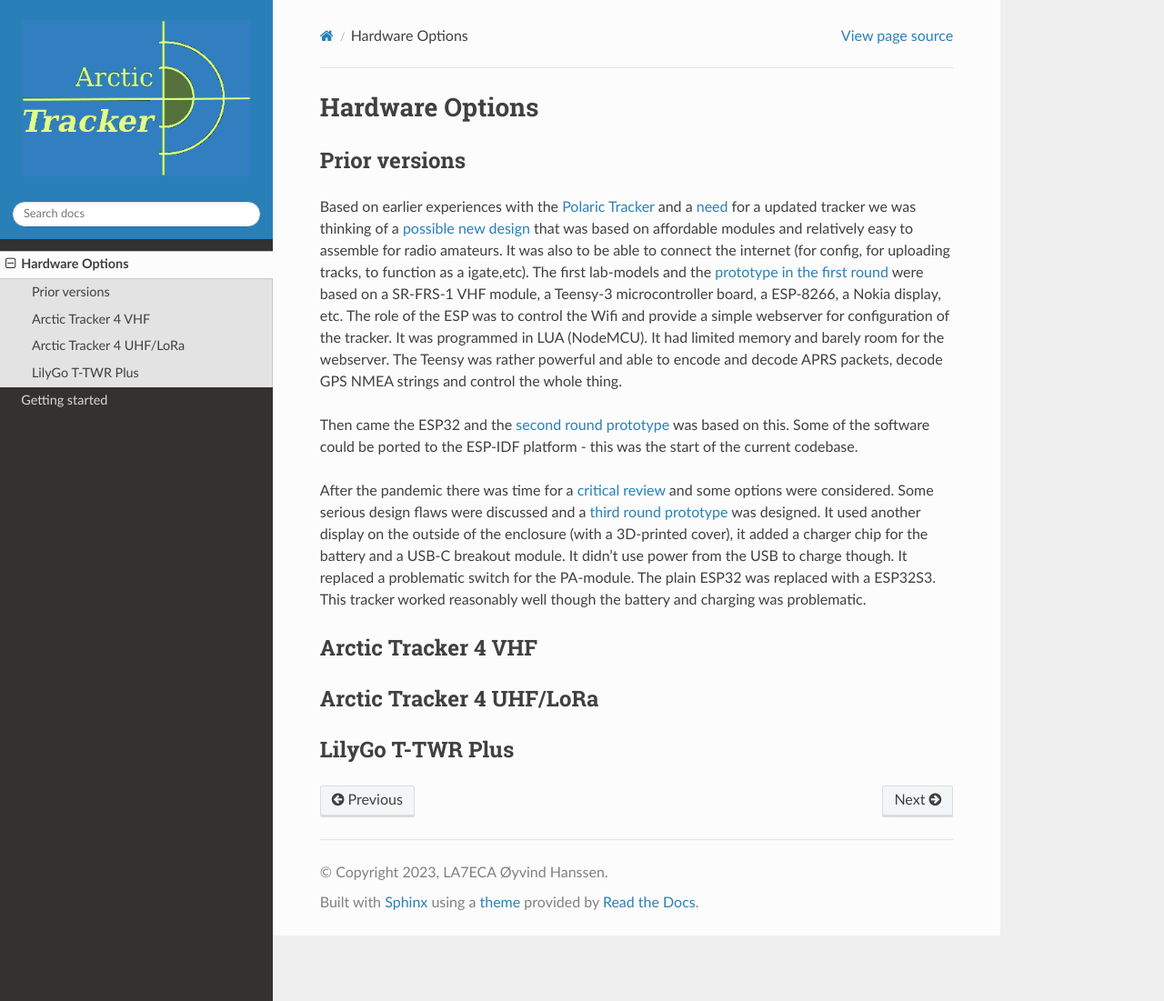
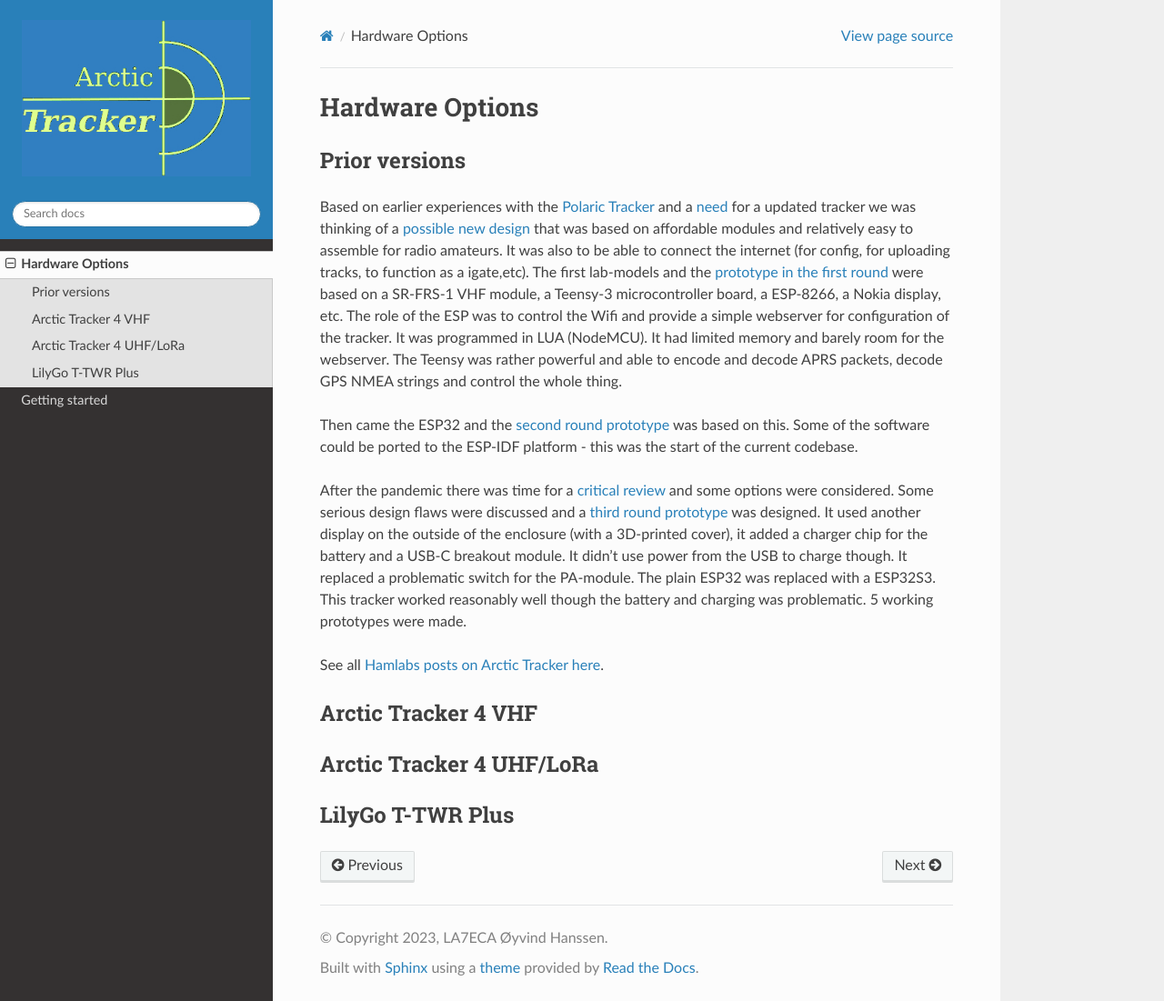
Before and after one commit to Hamlabs/ArcticTracker-docs, a Sphinx documentation site: the page built from docs/hardware.rst, in a window 1280 px wide and 1101 px high. Shown: the whole window at 91% size. Built offline with Sphinx 7.4.7 and the Read the Docs theme 3.1.0, drawn with Linux system fonts in a browser that asks for light colours; pages that are not in the unit, such as notebooks, are missing from menus.

Commit message:
Update hardware.rst

```diff
--- a/docs/hardware.rst
+++ b/docs/hardware.rst
@@ -9,7 +9,9 @@
 
 Then came the ESP32 and the `second round prototype <http://hamlabs.no/2019/06/23/second-round-of-tracker-project/>`_ was based on this. Some of the software could be ported to the ESP-IDF platform - this was the start of the current codebase.
 
-After the pandemic there was time for a `critical review <http://hamlabs.no/2019/06/23/second-round-of-tracker-project/>`_ and some options were considered. Some serious design flaws were discussed and a `third round prototype <http://hamlabs.no/2023/01/10/arctic_third_round/>`_ was designed. It used another display on the outside of the enclosure (with a 3D-printed cover), it added a charger chip for the battery and a USB-C breakout module. It didn't use power from the USB to charge though. It replaced a problematic switch for the PA-module. The plain ESP32 was replaced with a ESP32S3. This tracker worked reasonably well though the battery and charging was problematic.
+After the pandemic there was time for a `critical review <http://hamlabs.no/2019/06/23/second-round-of-tracker-project/>`_ and some options were considered. Some serious design flaws were discussed and a `third round prototype <http://hamlabs.no/2023/01/10/arctic_third_round/>`_ was designed. It used another display on the outside of the enclosure (with a 3D-printed cover), it added a charger chip for the battery and a USB-C breakout module. It didn't use power from the USB to charge though. It replaced a problematic switch for the PA-module. The plain ESP32 was replaced with a ESP32S3. This tracker worked reasonably well though the battery and charging was problematic. 5 working prototypes were made.
+
+See all `Hamlabs posts on Arctic Tracker here <http://hamlabs.no/category/projects/at/>`_.
 
 Arctic Tracker 4 VHF
 --------------------
```
